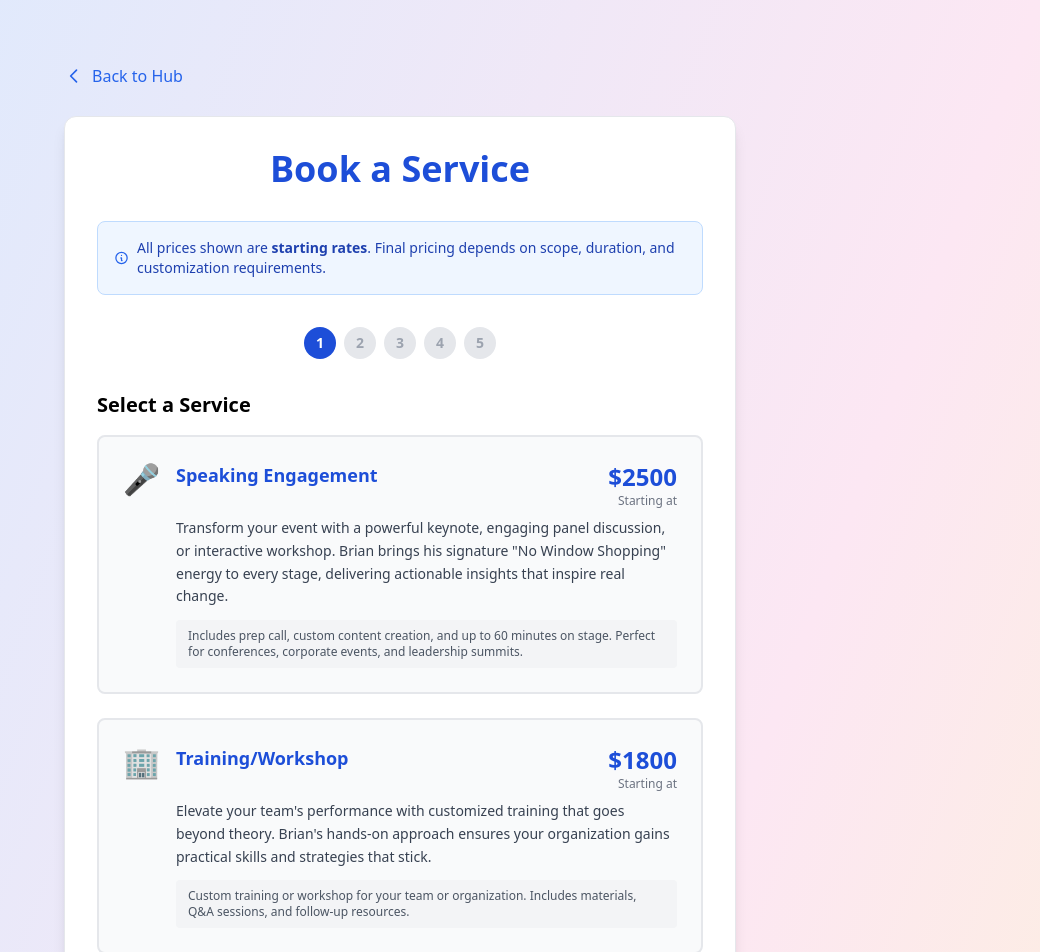
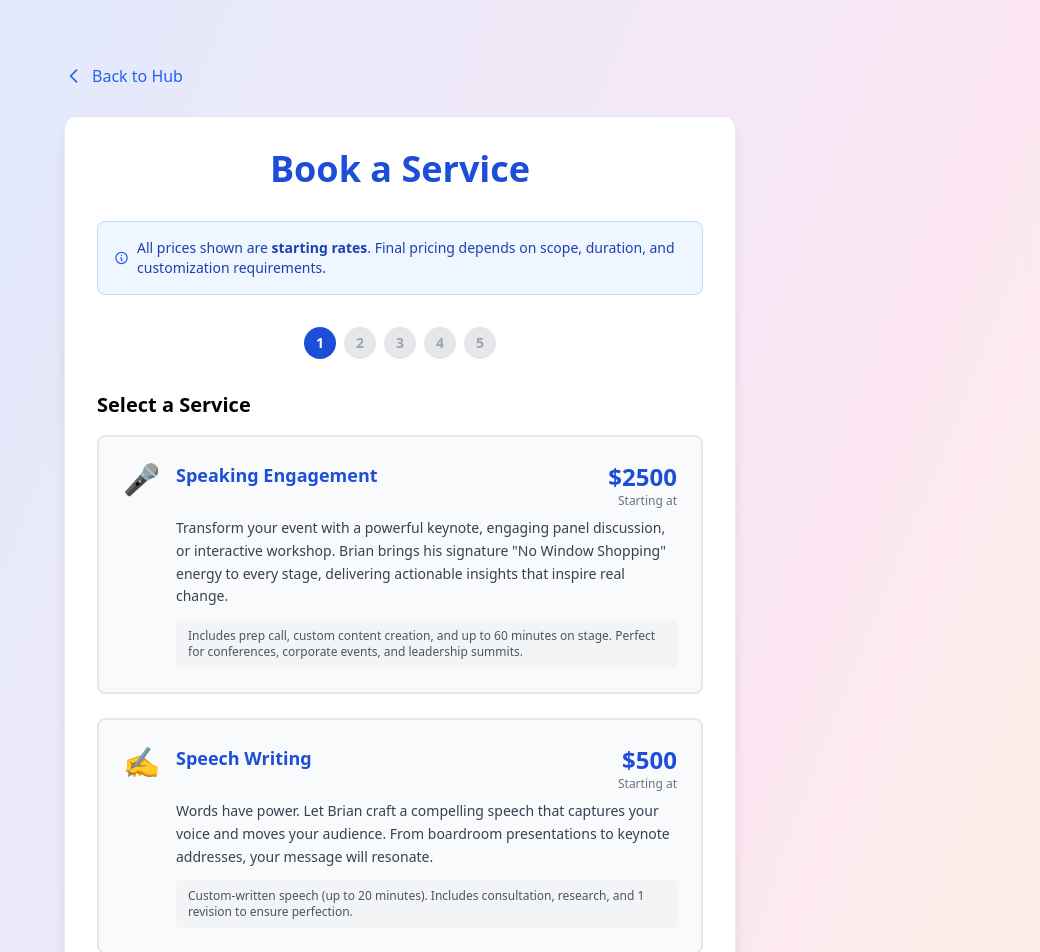
Before and after one commit to bccquedog/nowindowshopping, a React (Create React App) app: page /booking in a window 1280 px wide. Shown: the top 952 px of the page, without its empty margins (240-1280 px from the left). Built offline with nearby package versions, Linux system fonts and the light colour scheme.

Commit message:
Remove duplicate Training/Workshop entry to eliminate redundancy

```diff
--- a/src/Booking.tsx
+++ b/src/Booking.tsx
@@ -16,14 +16,6 @@ const services = [
     price: 2500,
     startingAt: true,
     icon: '🎤'
-  },
-  {
-    name: 'Training/Workshop',
-    description: 'Elevate your team\'s performance with customized training that goes beyond theory. Brian\'s hands-on approach ensures your organization gains practical skills and strategies that stick.',
-    details: 'Custom training or workshop for your team or organization. Includes materials, Q&A sessions, and follow-up resources.',
-    price: 1800,
-    startingAt: true,
-    icon: '🏢'
   },
   {
     name: 'Speech Writing',
```
